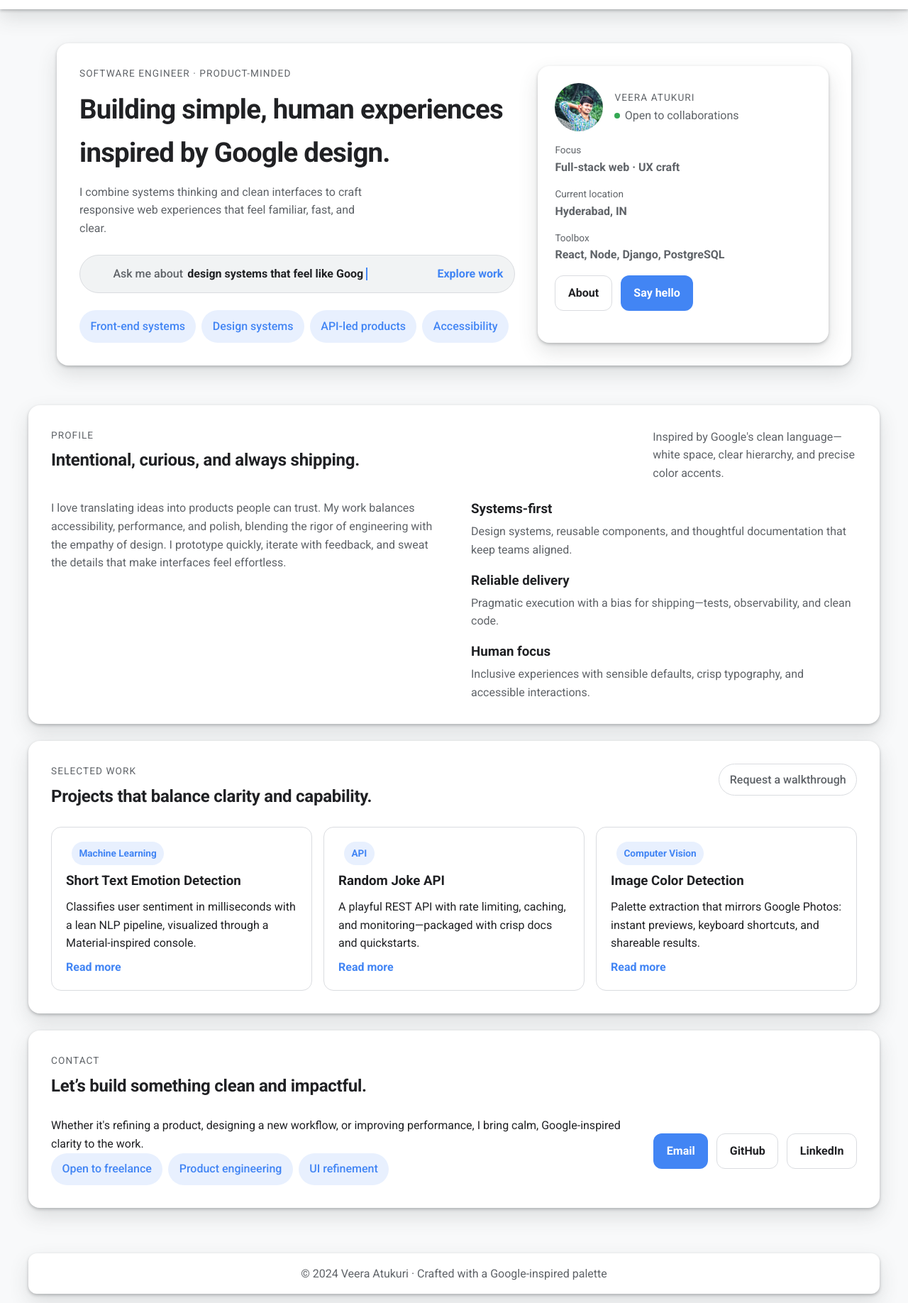
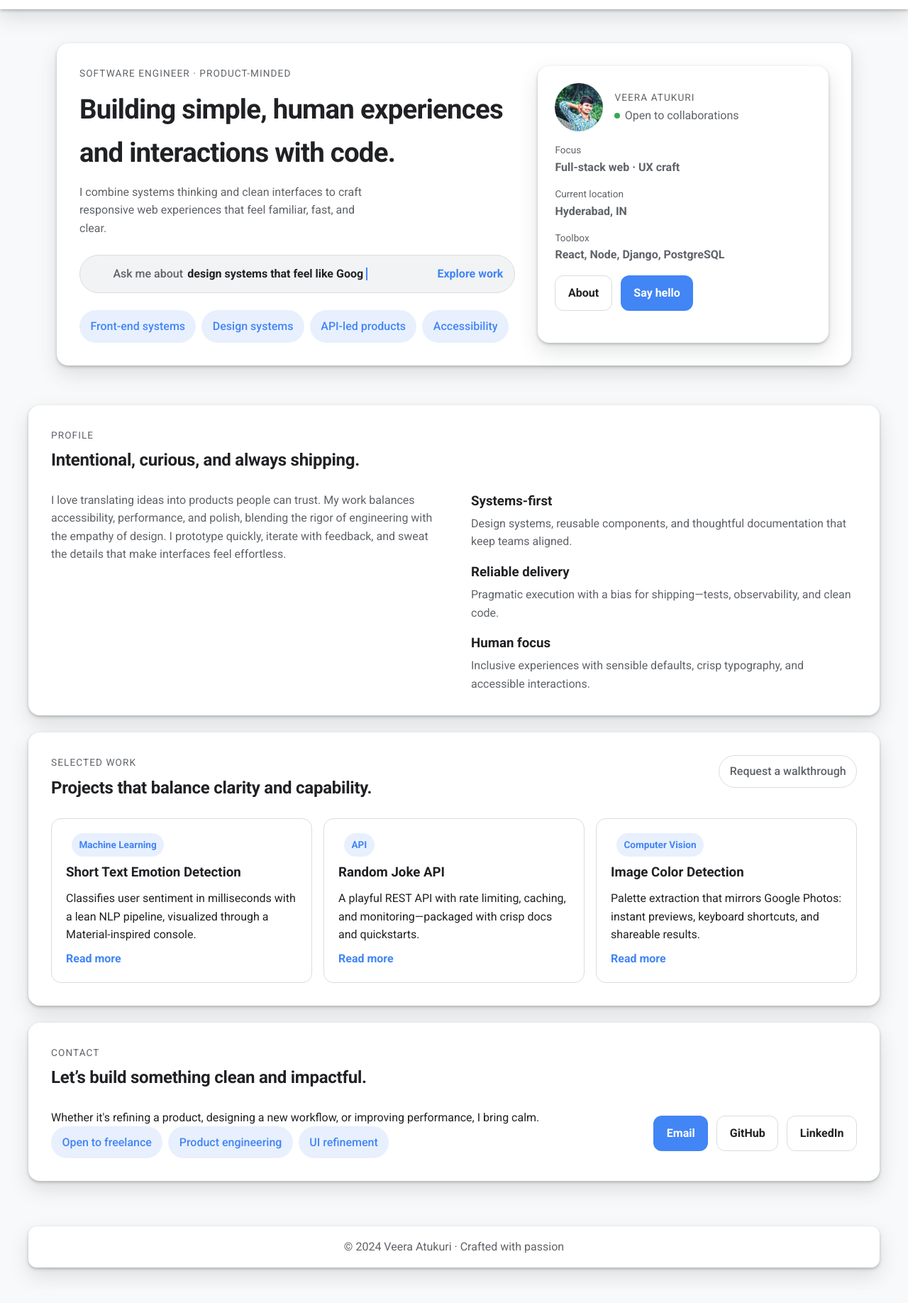
Before and after one commit to sairaj225/sairaj225.github.io, a plain HTML site: page index.html in a window 1280 px wide. Shown: the part 64-1900 px from the top of the page at 71% size. Drawn offline with Linux system fonts and the light colour scheme.

Commit message:
update minor

```diff
--- a/index.html
+++ b/index.html
@@ -35,7 +35,7 @@
       <div class="hero-grid surface">
         <div class="hero-text">
           <p class="eyebrow">Software Engineer · Product-minded</p>
-          <h1>Building simple, human experiences inspired by Google design.</h1>
+          <h1>Building simple, human experiences and interactions with code.</h1>
           <p class="lede">
             I combine systems thinking and clean interfaces to craft responsive web experiences that feel familiar, fast, and clear.
           </p>
@@ -98,7 +98,6 @@
           <p class="eyebrow">Profile</p>
           <h2>Intentional, curious, and always shipping.</h2>
         </div>
-        <p class="section-note">Inspired by Google's clean language—white space, clear hierarchy, and precise color accents.</p>
       </div>
       <div class="about-grid">
         <p>
@@ -179,7 +178,7 @@
       <div class="contact-grid">
         <div>
           <p class="lede">
-            Whether it's refining a product, designing a new workflow, or improving performance, I bring calm, Google-inspired clarity to the work.
+            Whether it's refining a product, designing a new workflow, or improving performance, I bring calm.
           </p>
           <div class="chips">
             <span class="chip">Open to freelance</span>
@@ -197,7 +196,7 @@
   </main>
 
   <footer class="footer surface">
-    <p>© 2024 Veera Atukuri · Crafted with a Google-inspired palette</p>
+    <p>© 2024 Veera Atukuri · Crafted with passion</p>
   </footer>
 </body>
 </html>
```
